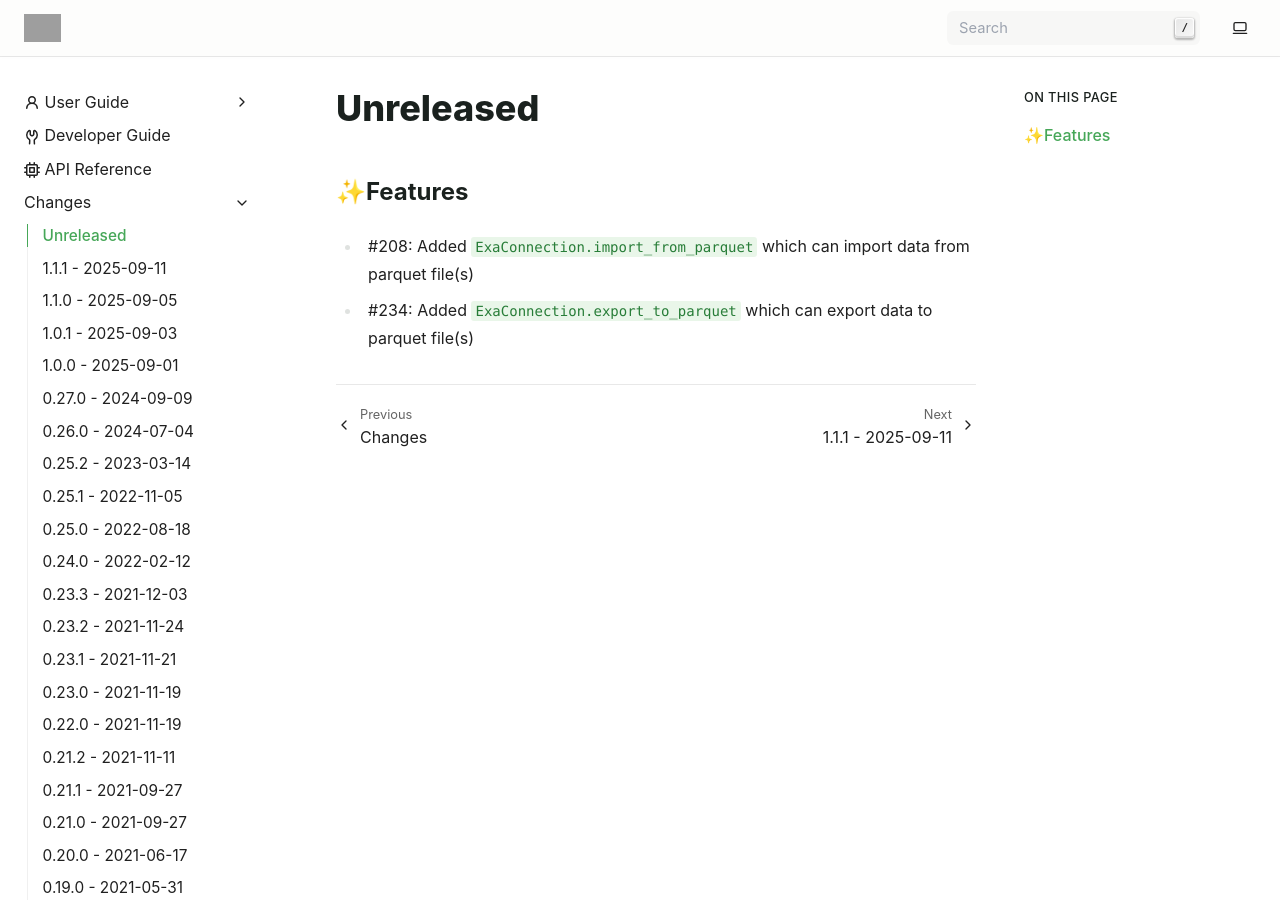
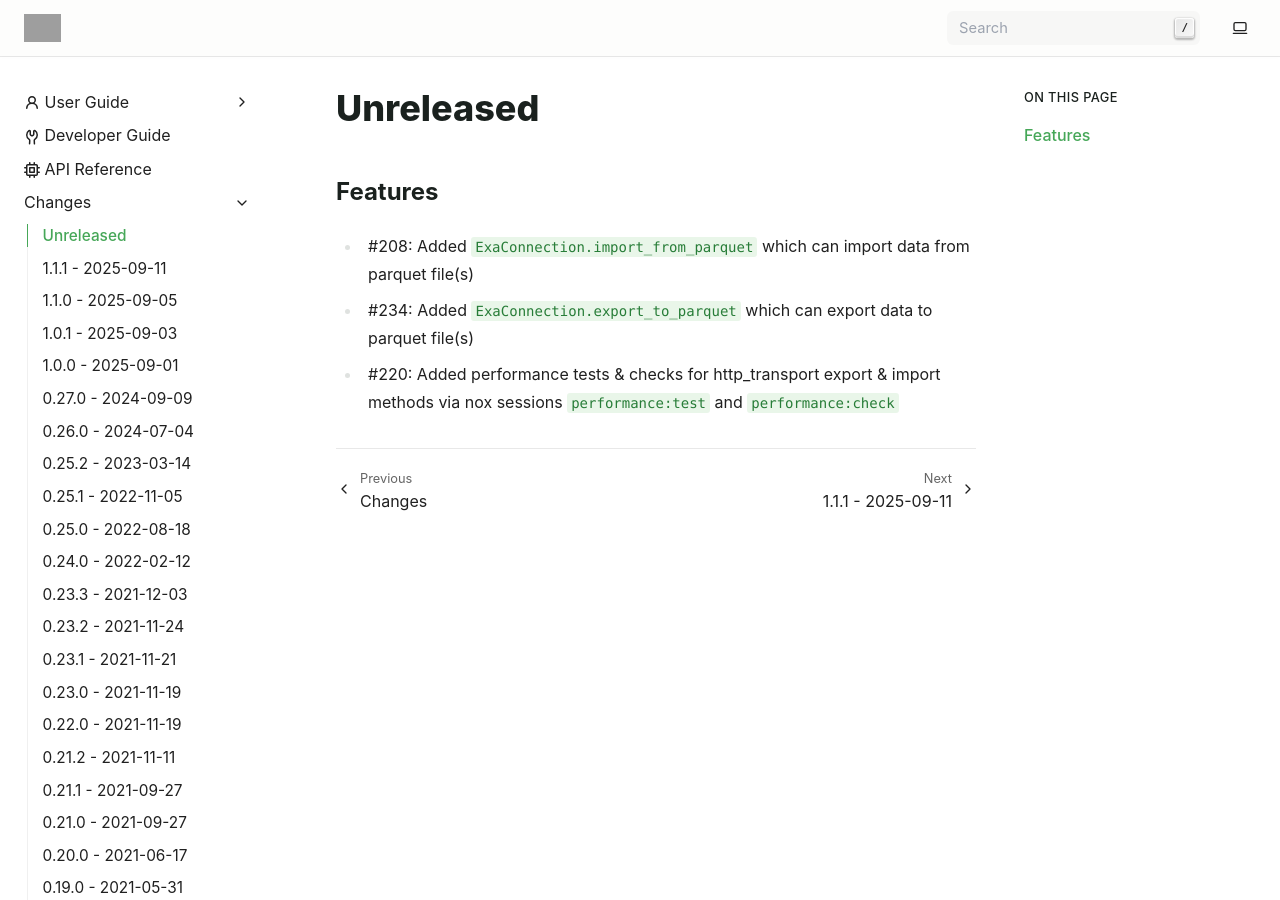
Before and after one commit to exasol/pyexasol, a Sphinx documentation site: the page built from doc/changes/unreleased.md, in a window 1280 px wide and 900 px high. Built offline with Sphinx 7.4.7, drawn with Linux system fonts in a browser that asks for light colours; grey boxes are pictures that could not be loaded.

Commit message:
Add pytest-benchmark to dependencies and entry to unreleased.md

```diff
--- a/doc/changes/unreleased.md
+++ b/doc/changes/unreleased.md
@@ -1,5 +1,9 @@
 # Unreleased
 
-## ✨Features
-* #208: Added `ExaConnection.import_from_parquet` which can import data from parquet file(s)
+## Features
+
+* #208: Added `ExaConnection.import_from_parquet` which can import data from parquet
+  file(s)
 * #234: Added `ExaConnection.export_to_parquet` which can export data to parquet file(s)
+* #220: Added performance tests & checks for http_transport export & import methods via
+  nox sessions `performance:test` and `performance:check`
--- a/pyproject.toml
+++ b/pyproject.toml
@@ -76,6 +76,7 @@ docutils = "^0.21.2"
 exasol-integration-test-docker-environment = "^4.0.0"
 faker = "^24.14.1"
 exasol-toolbox = "^1.9.0"
+pytest-benchmark = {extras = ["histogram"], version = "^5.1.0"}
 types-ujson = "^5.10.0.20250326"
 
 [tool.black]
@@ -109,8 +110,7 @@ module = [
     "turbodbc.*",
     # code we are not yet type checking
     "examples.*",
-    "test.unit.*",
-    "test.integration.*",
+    "test.*",
 ]
 ignore_errors = true
 ignore_missing_imports = true
```
Also changed, not shown: 1 other file.
